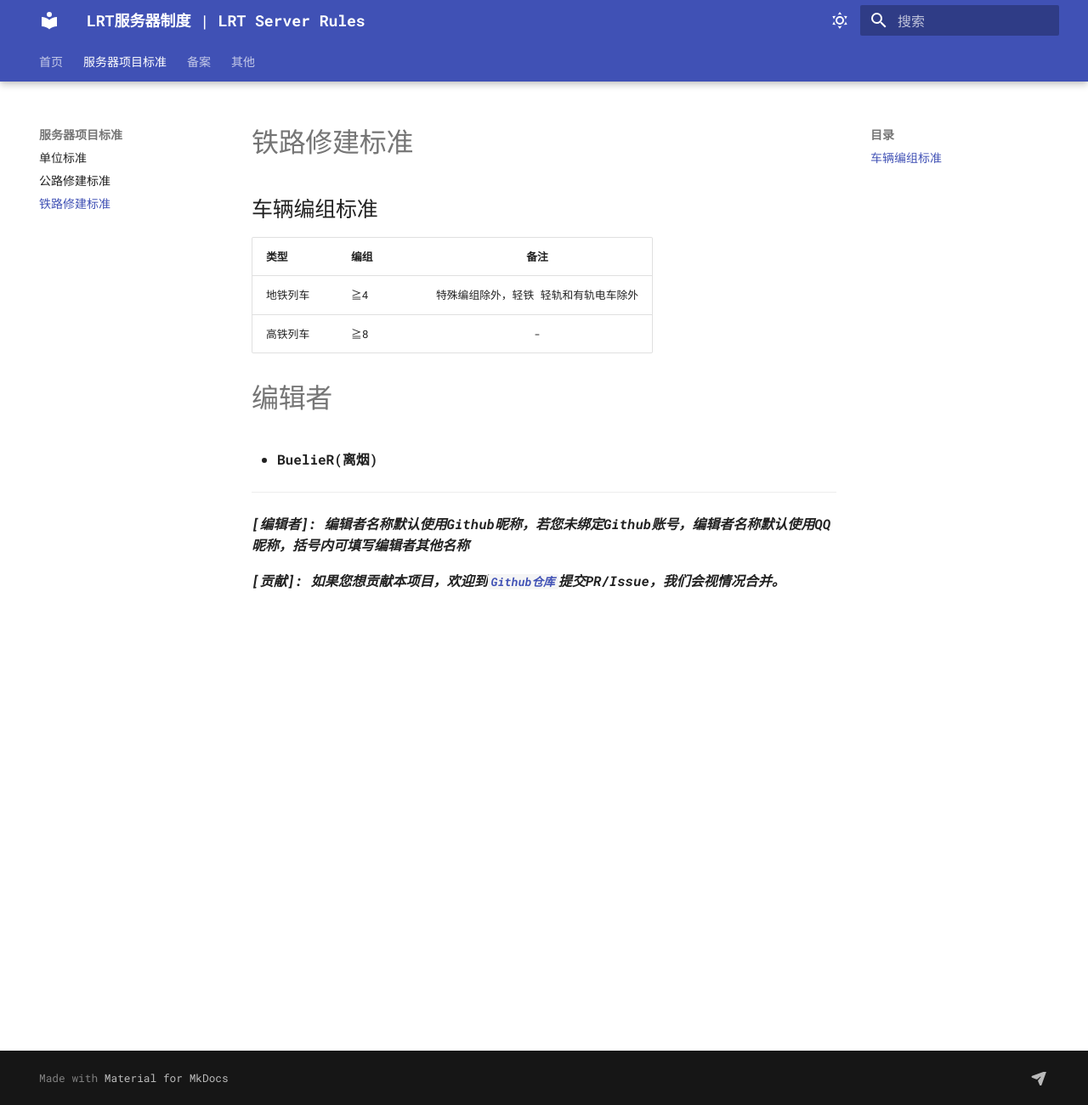
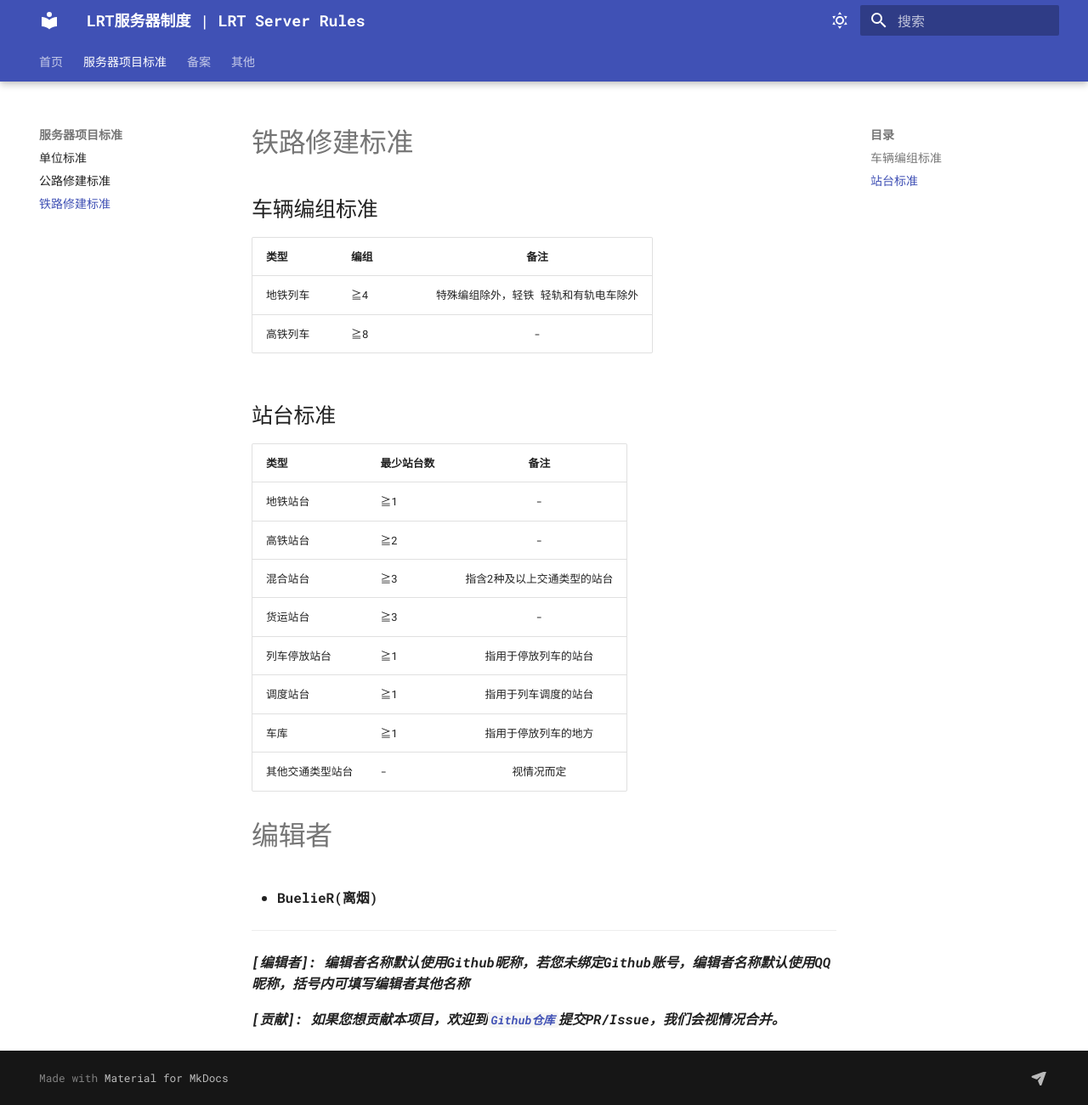
Before and after one commit to BuelieR/LRT_RULES, an MkDocs documentation site: the page built from docs/railway.md, in a window 1280 px wide and 1301 px high. Shown: the whole window at 85% size. Built offline with MkDocs 1.6.1 and Material for MkDocs 9.7.7, drawn with Linux system fonts in a browser that asks for light colours.

Commit message:
Edit some context.

```diff
--- a/docs/railway.md
+++ b/docs/railway.md
@@ -6,6 +6,19 @@
 | 地铁列车 | ≧4 | 特殊编组除外，轻铁 轻轨和有轨电车除外 |
 | 高铁列车 | ≧8 | - |
 
+## 站台标准
+
+| 类型 | 最少站台数 | 备注 |
+| -------- | -------- | :--------: |
+| 地铁站台 | ≧1 | - |
+| 高铁站台 | ≧2 | - |
+| 混合站台 | ≧3 | 指含2种及以上交通类型的站台 |
+| 货运站台 | ≧3 | - |
+| 列车停放站台 | ≧1 | 指用于停放列车的站台 |
+| 调度站台 | ≧1 | 指用于列车调度的站台 |
+| 车库 | ≧1 | 指用于停放列车的地方 |
+| 其他交通类型站台 | - | 视情况而定 |
+
 # 编辑者
 * **BuelieR(离烟)**
 
```
Also changed, not shown: README.md (+1 -1 lines).
